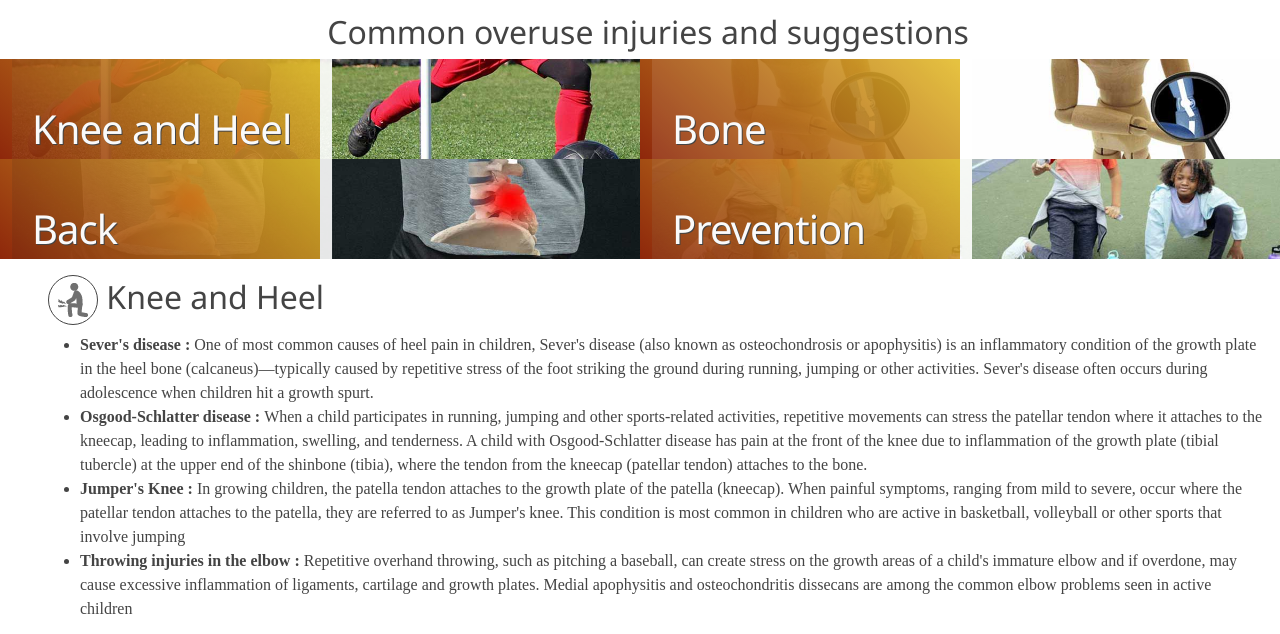
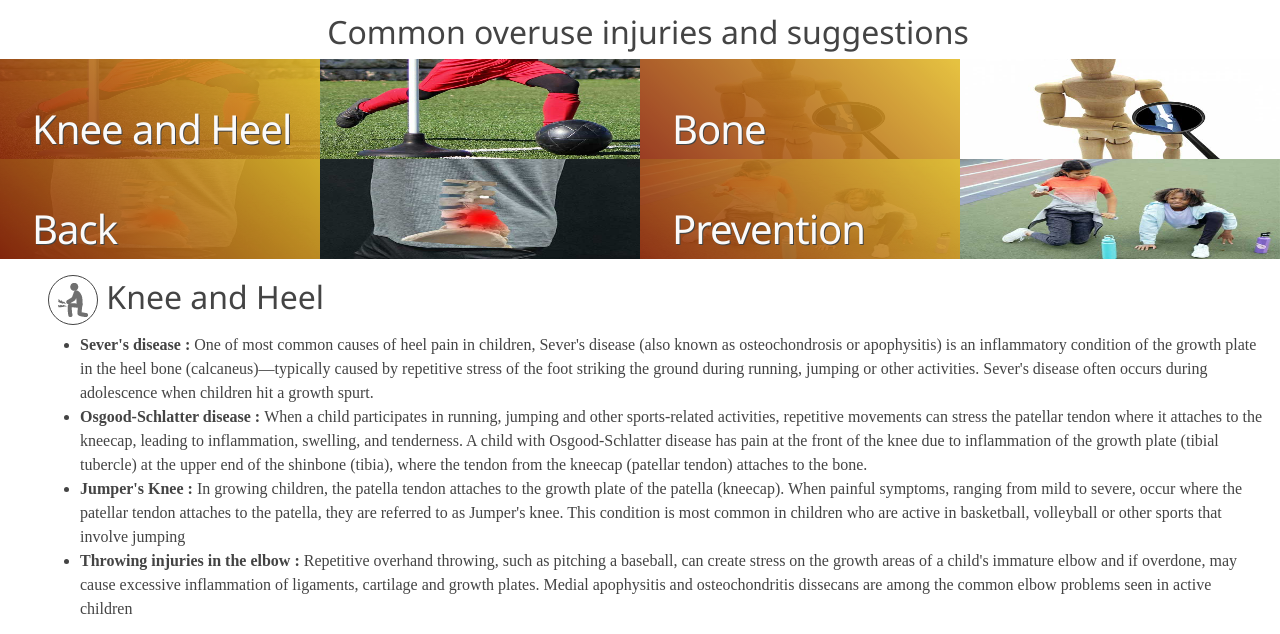
Before and after one commit to Code-Institute-Submissions/ms1_overuse_injuries, a plain HTML site: page common_injuries.html in a window 1280 px wide. Shown: the part 137-771 px from the top of the page. Drawn offline with nearby package versions, Linux system fonts and the light colour scheme.

Commit message:
FIX layout issues

```diff
--- a/common_injuries.html
+++ b/common_injuries.html
@@ -49,49 +49,48 @@
 
     <section>
         <h2 class="mt-3 ms-3 text-center">Common overuse injuries and suggestions</h2>
-        <div class="container-fluid">
-            <div class="row">
+        <div class="row gx-0">
             <div class="col-6 col-md-3 col-lg-3 cat-link">
-                    <a href="common_injuries.html#knee"><img src="assets/images/category_knee_short.jpg"
+                <a href="common_injuries.html#knee"><img src="assets/images/category_knee.jpg"
                         alt="A boy kicking soccer ball" class="img-100">
                     <p>Knee and Heel</p>
                 </a>
             </div>
 
             <div class="col-6 col-md-3 col-lg-3 cat-pic">
-                    <img src="assets/images/category_knee_short.jpg" alt="A boy kicking soccer ball" class="img-100">
+                <img src="assets/images/category_knee.jpg" alt="A boy kicking soccer ball" class="img-100">
             </div>
 
             <div class="col-6 col-md-3 col-lg-3 cat-link">
-                    <a href="common_injuries.html#bone"><img src="assets/images/category_bone_short.jpg"
-                            alt="X-ray photo of arm" class="img-100">
+                <a href="common_injuries.html#bone"><img src="assets/images/category_bone.jpg" alt="X-ray photo of arm"
+                        class="img-100">
                     <p>Bone</p>
                 </a>
             </div>
 
             <div class="col-6 col-md-3 col-lg-3 cat-pic">
-                    <img src="assets/images/category_bone_short.jpg" alt="X-ray photo of arm" class="img-100">
+                <img src="assets/images/category_bone.jpg" alt="X-ray photo of arm" class="img-100">
             </div>
-            </div>
-            <div class="row">
+
+            <div class="row gx-0">
                 <div class="col-6 col-md-3 col-lg-3 cat-link">
-                    <a href="common_injuries.html#back"><img src="assets/images/category_back_short.jpg"
+                    <a href="common_injuries.html#back"><img src="assets/images/category_back.jpg"
                             alt="Young man with back pain" class="img-100">
                         <p>Back</p>
                     </a>
                 </div>
                 <div class="col-6 col-md-3 col-lg-3 cat-pic">
-                    <img src="assets/images/category_back_short.jpg" alt="Young man with back pain" class="img-100">
+                    <img src="assets/images/category_back.jpg" alt="Young man with back pain" class="img-100">
                 </div>
 
                 <div class="col-6 col-md-3 col-lg-3 cat-link">
-                    <a href="common_injuries.html#prevention"><img src="assets/images/category_prevention_short.jpg"
+                    <a href="common_injuries.html#prevention"><img src="assets/images/category_prevention.jpg"
                             alt="Kids stretching after training" class="img-100">
                         <p>Prevention</p>
                     </a>
                 </div>
                 <div class="col-6 col-md-3 col-lg-3 cat-pic">
-                    <img src="assets/images/category_prevention_short.jpg" alt="Kids stretching after training"
+                    <img src="assets/images/category_prevention.jpg" alt="Kids stretching after training"
                         class="img-100">
                 </div>
             </div>
@@ -147,7 +146,8 @@
                     running, marching, walking, or jumping, or from stress on the body like when a person changes
                     running
                     surfaces or runs in worn-out sneakers.</li>
-                <li><strong>Stress Reaction of Growth Plates : </strong>Repetitive stress on a growth plate (physis) in the
+                <li><strong>Stress Reaction of Growth Plates : </strong>Repetitive stress on a growth plate (physis) in
+                    the
                     arms or legs can be painful and, if ignored, can impair growth. Overuse stress reaction leads to
                     irregularity or widening of the growth plate. If repetitive stress continues, the growth plate can
                     become permanently damaged and may actually stop growing prematurely. This could lead to a
```
Lines whose indentation alone changed are shown as unchanged.
